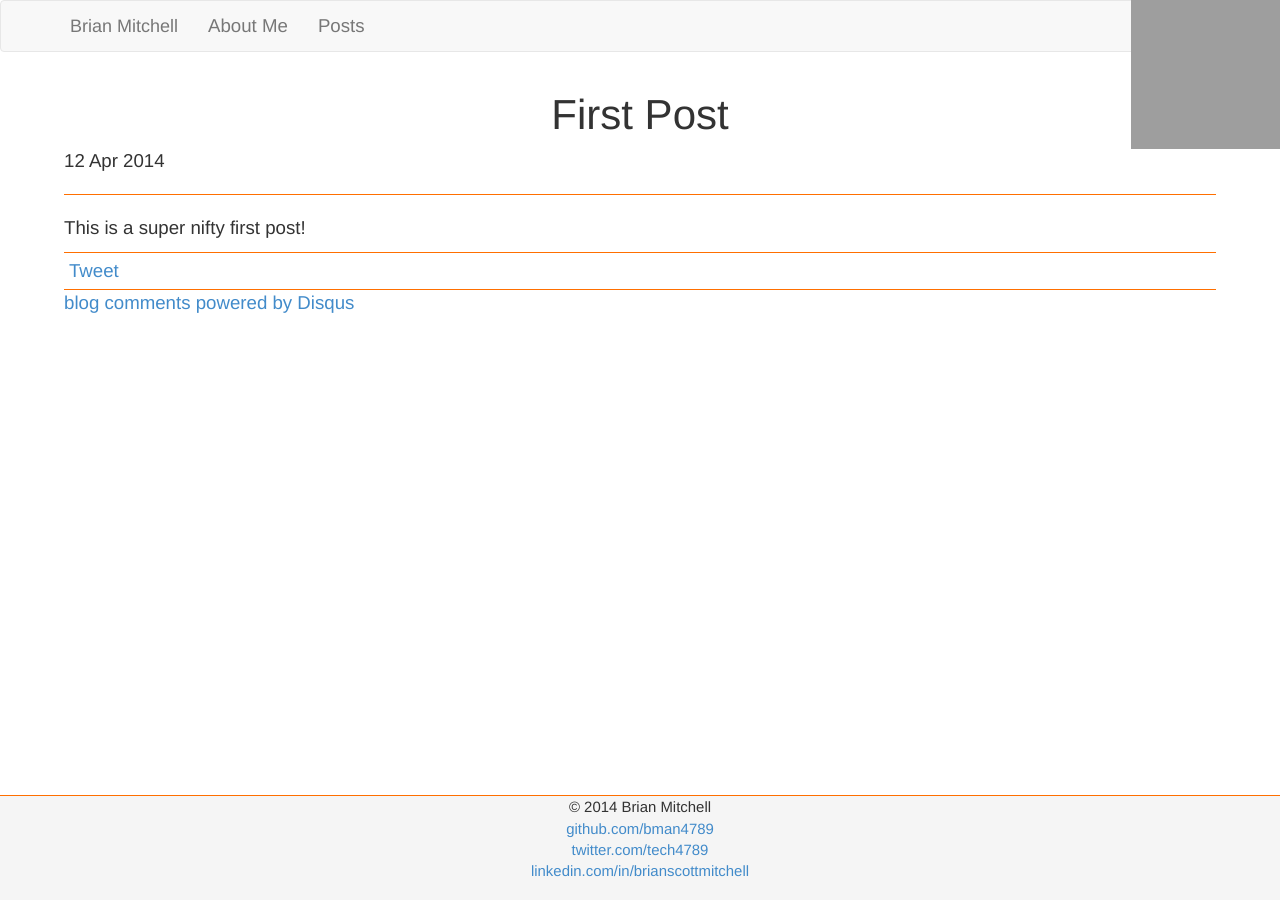
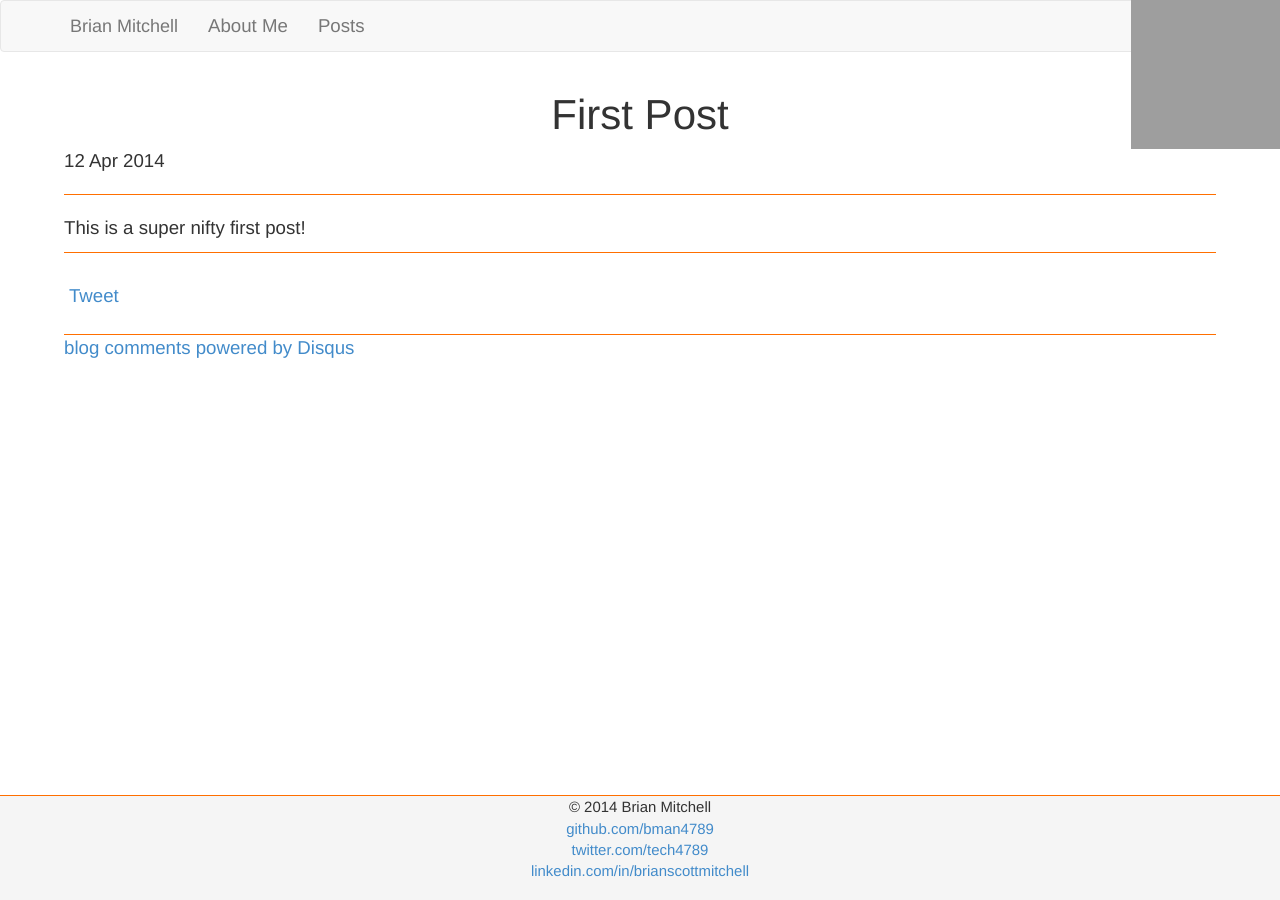
Before and after one commit to BrianMitchL/brianm.me, a Jekyll site: the page built from _posts/2014-04-12-first-post.md, in a window 1280 px wide. Built offline with Jekyll 4.4.1, drawn with Linux system fonts in a browser that asks for light colours; nearby versions of some CDN libraries; comment, search, counter and statistics services are not loaded; grey boxes are pictures that could not be loaded.

Commit message:
Vertically aligned share buttons

```diff
--- a/assets/css/style.css
+++ b/assets/css/style.css
@@ -64,8 +64,14 @@
     list-style-type: none;
     margin: 5px;
     padding: 0;
+    margin-top: 10px;
 }
 
 #shareButtons ul li {
     display: inline;
 }
+
+#shareButtons ul li > * {
+    height:20px;
+    vertical-align: top;
+}
```
